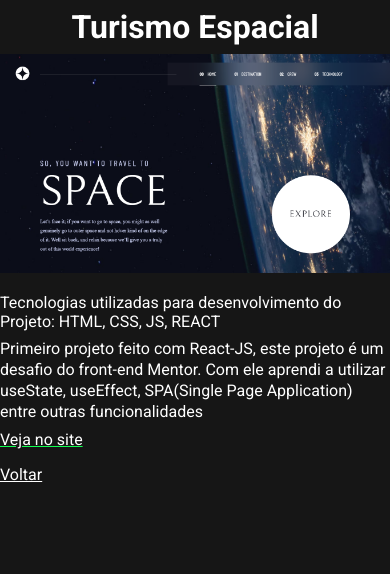
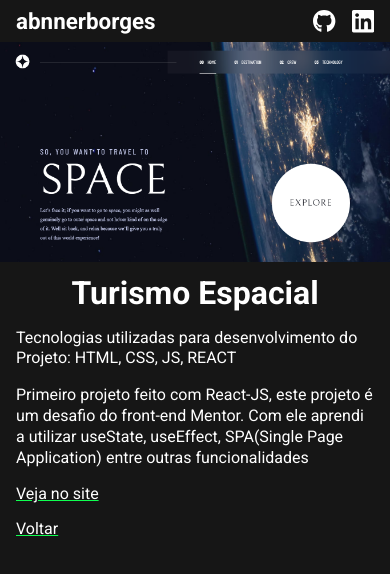
Before and after one commit to AbnnerB/portfolio, a React (Create React App) app: page /details/0 in a window 390 px wide. Shown: the top 574 px of the page. Built offline with nearby package versions, Linux system fonts and the light colour scheme.

Commit message:
alt layout part 4

```diff
--- a/src/Components/HeaderFooter/styles.css
+++ b/src/Components/HeaderFooter/styles.css
@@ -1,10 +1,9 @@
 header {
+  max-width: 1012px;
+  margin: 0 auto;
   display: flex;
   justify-content: space-between;
   align-items: center;
-  font-family: Arial, Helvetica, sans-serif;
-  max-width: 1012px;
-  margin: 0 auto;
   padding: 0.5rem 0;
 }
 header span {
@@ -20,7 +19,6 @@ header nav a {
   color: white;
 }
 header nav a svg {
-  width: 100%;
   font-size: 1.4rem;
   height: 100%;
 }
@@ -32,3 +30,9 @@ header nav a svg {
 .linkedinIcon:hover {
   color: #0a66c2;
 }
+
+@media screen and (max-width: 1012px) {
+  header {
+    margin: 0 1rem;
+  }
+}
--- a/src/Pages/Details/index.js
+++ b/src/Pages/Details/index.js
@@ -9,6 +9,7 @@ import { Link, useParams } from "react-router-dom";
 //FaMobileAlt
 
 import InfoProjects from "../../Data/InfoProjects";
+import HeaderFooter from "../../Components/HeaderFooter";
 
 export default function Details() {
   const { id } = useParams();
@@ -25,16 +26,18 @@ export default function Details() {
     <>
       {infoArray.map((item) => (
         <div key={item.id} className="PageDetail">
+          <HeaderFooter />
+
+          <img src={"../" + item.src1} alt="{item.name} " />
           <h1>{item.name}</h1>
-          <img src={"../" + item.src1} alt="{item.name} " />
-          <span>
+          <p>
             Tecnologias utilizadas para desenvolvimento do Projeto:{" "}
             {item.technologiesUsed}
-          </span>
+          </p>
           <p>{item.moreInfo}</p>
 
           <a
-            className="linkSections"
+            className="comeBack"
             href={item.linkVercel}
             target="_blank"
             rel="noreferrer"
--- a/src/Pages/Details/styles.css
+++ b/src/Pages/Details/styles.css
@@ -6,7 +6,6 @@
 .PageDetail img {
   width: 100%;
   /* border-radius: 10px; */
-  margin-bottom: 1rem;
 }
 
 .PageDetail h1 {
@@ -18,11 +17,16 @@
   line-height: 1.3rem;
 }
 
-.PageDetail a {
+.comeBack {
   display: block;
+  margin-top: 1rem;
+  color: white;
+  text-decoration-color: #0fff50;
 }
 
-.comeBack {
-  margin-top: 1rem;
-  color: white;
+@media screen and (max-width: 815px) {
+  .PageDetail p,
+  .PageDetail .comeBack {
+    margin: 1rem;
+  }
 }
--- a/src/Pages/Home/styles.css
+++ b/src/Pages/Home/styles.css
@@ -187,6 +187,9 @@ main {
   .presentationContent h1 {
     font-size: 2.2rem;
   }
+  .containerProjects button {
+    display: none;
+  }
 }
 @media screen and (max-width: 720px) {
   .presentation {
@@ -222,9 +225,6 @@ main {
 }
 
 @media screen and (max-width: 500px) {
-  .containerProjects button {
-    display: none;
-  }
   .aboutMe p:last-of-type {
     width: 90%;
   }
```
